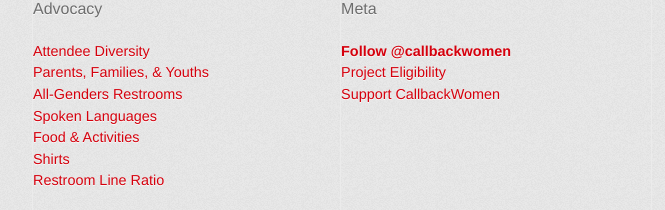
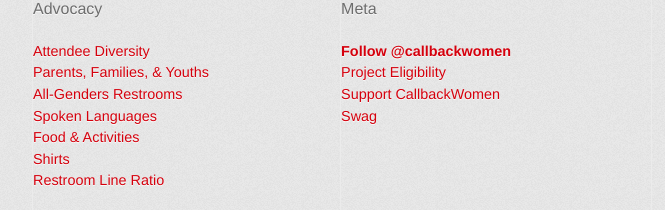
Before and after one commit to wiredferret/CallbackWomen, a Jekyll site: the page built from index.md, in a window 1280 px wide and 900 px high, scrolled down 1665 px. Shown: the part 687-897 px from the top of the window, without its empty margins (298-963 px from the left). Built offline with Jekyll 4.4.1, drawn with Linux system fonts in a browser that asks for light colours; some web fonts are replaced.

Commit message:
add sticker buying option

```diff
--- a/_includes/navigation.html
+++ b/_includes/navigation.html
@@ -52,6 +52,7 @@
       <li>  <a href="http://twitter.com/callbackwomen"> <strong>Follow @callbackwomen</strong></a></li>
       <li><a href="elibility.html">Project Eligibility</a></li>
       <li><a href="https://app.moonclerk.com/pay/2v9p7q9ekoh">Support CallbackWomen</a>
+      <li><a href="https://www.stickermule.com/marketplace/9277-callbackwomen-2">Swag</a>
       </ul>
 
     </td>
```
